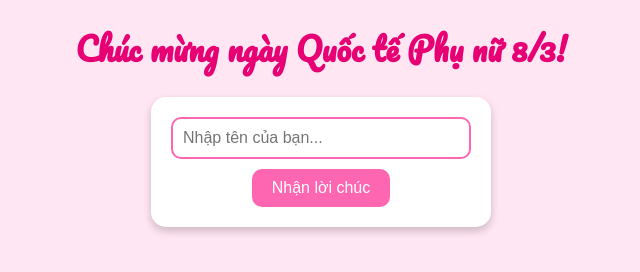
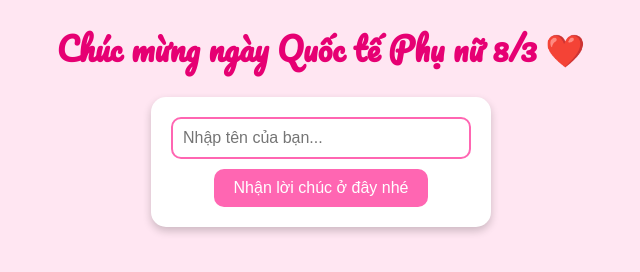
Before and after one commit to TMTien31/InfoCard, a plain HTML site: page index.html in a window 1280 px wide. Shown: the whole page, without its empty margins (319-959 px from the left). Drawn offline with Linux system fonts and the light colour scheme.

Commit message:
Update icon

```diff
--- a/index.html
+++ b/index.html
@@ -71,10 +71,10 @@
     </style>
 </head>
 <body>
-    <h1>Chúc mừng ngày Quốc tế Phụ nữ 8/3!</h1>
+    <h1>Chúc mừng ngày Quốc tế Phụ nữ 8/3 ❤️</h1>
     <div id="input-container">
         <input type="text" id="nameInput" placeholder="Nhập tên của bạn...">
-        <button onclick="showMessage()">Nhận lời chúc</button>
+        <button onclick="showMessage()">Nhận lời chúc ở đây nhé</button>
     </div>
     <div id="message"></div>
     <script>
@@ -82,7 +82,7 @@
             let name = document.getElementById('nameInput').value;
             let messageDiv = document.getElementById('message');
             if (name.trim() !== "") {
-                messageDiv.innerHTML = `Chúc ${name} 8/3 vui vẻ, tràn đầy sức khỏe, học thật tốt và luôn hạnh phúc bên những người mình yêu thương nhaa!`;
+                messageDiv.innerHTML = `Chúc ${name} 8/3 vui vẻ, tràn đầy sức khỏe, học thật tốt và luôn hạnh phúc bên những người mình yêu thương nhaa ❤️`;
                 createBubbles();
             } else {
                 messageDiv.innerHTML = "Nhập tên để nhận lời chúc nhaa!";
```
